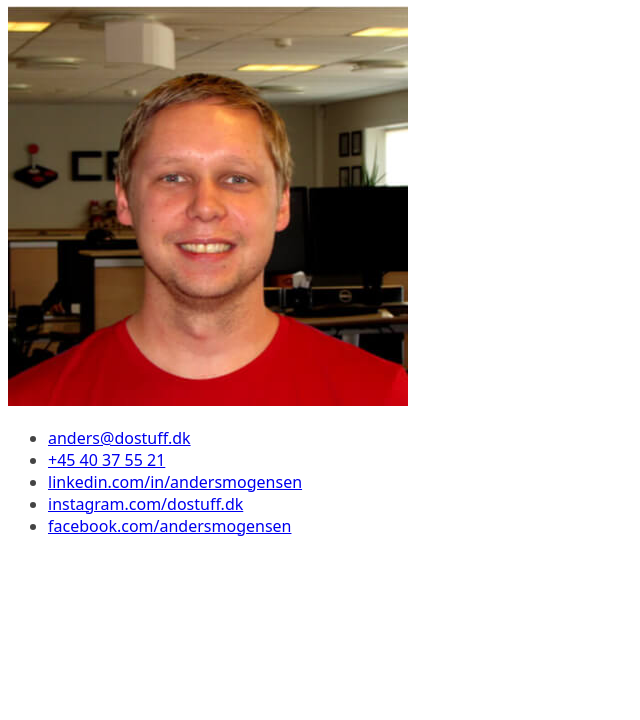
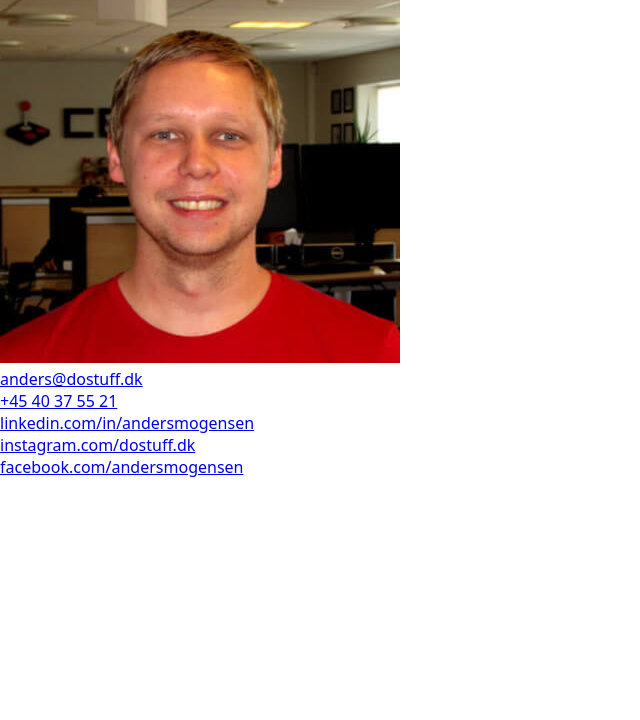
Before and after one commit to dostuffdk/dostuff2018, a website built with webpack: page src/template.html in a window 1280 px wide. Shown: the part 80-800 px from the top of the page, without its empty margins (0-640 px from the left). Built offline with nearby package versions, Linux system fonts and the light colour scheme; some packages are replaced by stand-ins of ours.

Commit message:
Minimal css reset to remove unwanted defaults.

```diff
--- a/src/css/main.css
+++ b/src/css/main.css
@@ -1,3 +1,5 @@
+@import 'reset.css';
+
 body {
     background-color:white;
     color: #444;
--- /dev/null
+++ b/src/css/reset.css
@@ -0,0 +1,19 @@
+html {
+	box-sizing: border-box;
+	font-size: 16px;
+}
+
+*, *:before, *:after {
+	box-sizing: inherit;
+}
+
+body, h1, h2, h3, h4, h5, h6, p, ol, ul {
+	margin: 0;
+	padding: 0;
+	font-weight: normal;
+}
+
+img {
+	max-width: 100%;
+	height: auto;
+}
```
